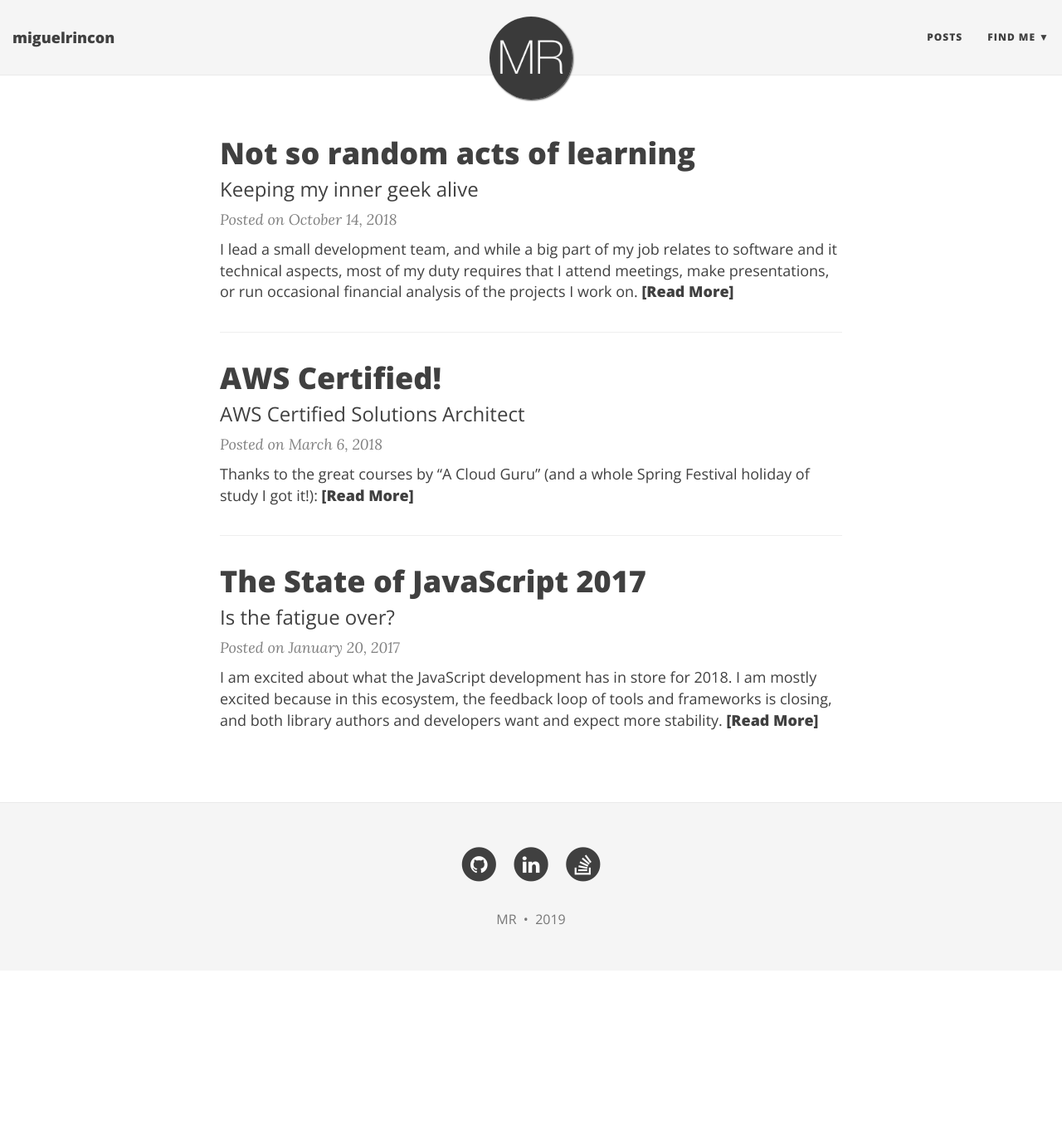
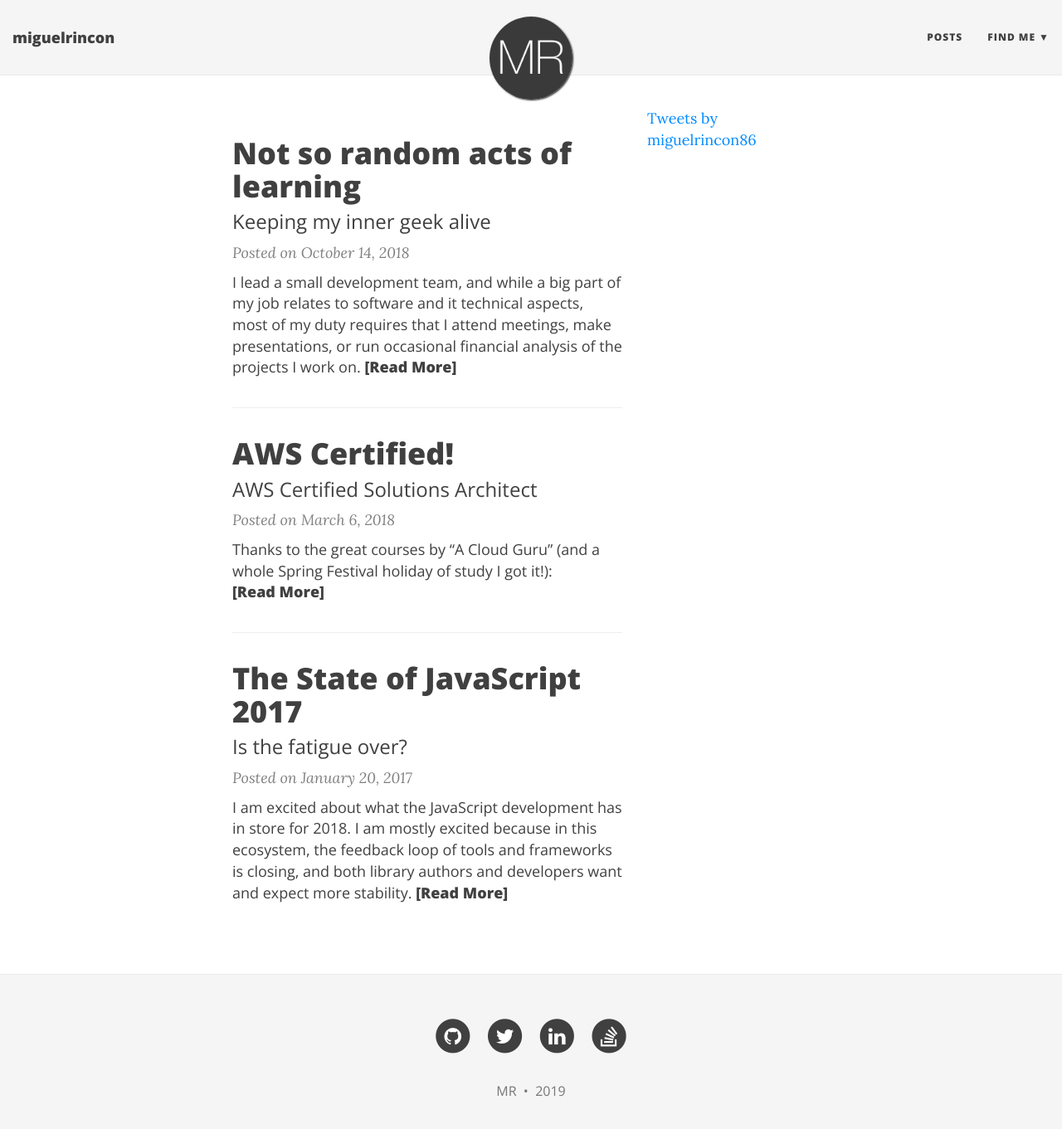
Before and after one commit to miguelrincon/miguelrincon.github.io, a Jekyll site: the page built from posts.html, in a window 1280 px wide and 1377 px high. Shown: the top 1361 px of the window at 83% size. Built offline with Jekyll 4.4.1, drawn with Linux system fonts in a browser that asks for light colours; nearby versions of some CDN libraries; comment, search, counter and statistics services are not loaded.

Commit message:
Added twitter feed

```diff
--- a/_config.yml
+++ b/_config.yml
@@ -53,7 +53,7 @@
   #email: "youremail@domain.com"
   #facebook: yourname  # eg. daattali
   github: miguelrincon    # eg. daattali
-  #twitter: yourname   # eg. daattali
+  twitter: miguelrincon86   # eg. daattali
   #reddit: yourname    # eg. daattali
   #google-plus: +yourname   # eg. +DeanAttali or 109424658772469020925
   linkedin: miguelrincon  # eg. daattali
@@ -73,7 +73,7 @@
   rss: false
   facebook: false
   email: false
-  twitter: false
+  twitter: true
   google-plus: false
   github: true
   reddit: false
--- a/posts.html
+++ b/posts.html
@@ -4,6 +4,7 @@
 subtitle:
 ---
 
+<div class="col-sm-8">
   <div class="posts-list">
     {% for post in site.posts %}
     <article class="post-preview">
@@ -54,6 +55,20 @@
     </article>
     {% endfor %}
   </div>
+</div>
+
+<div class="col-sm-4 hidden-xs">
+  <a class="twitter-timeline"
+    href="https://twitter.com/miguelrincon86?ref_src=twsrc%5Etfw"
+    data-tweet-limit="3"
+    noborders
+    >
+    Tweets by miguelrincon86
+  </a>
+  <script async src="https://platform.twitter.com/widgets.js" charset="utf-8"></script>
+</div>
+
+
 
 {% comment %}
 <div class="posts-list">
```
Also changed, not shown: _drafts/posts-brainstorming.md (+5 -0 lines). Lines whose indentation alone changed are shown as unchanged.
